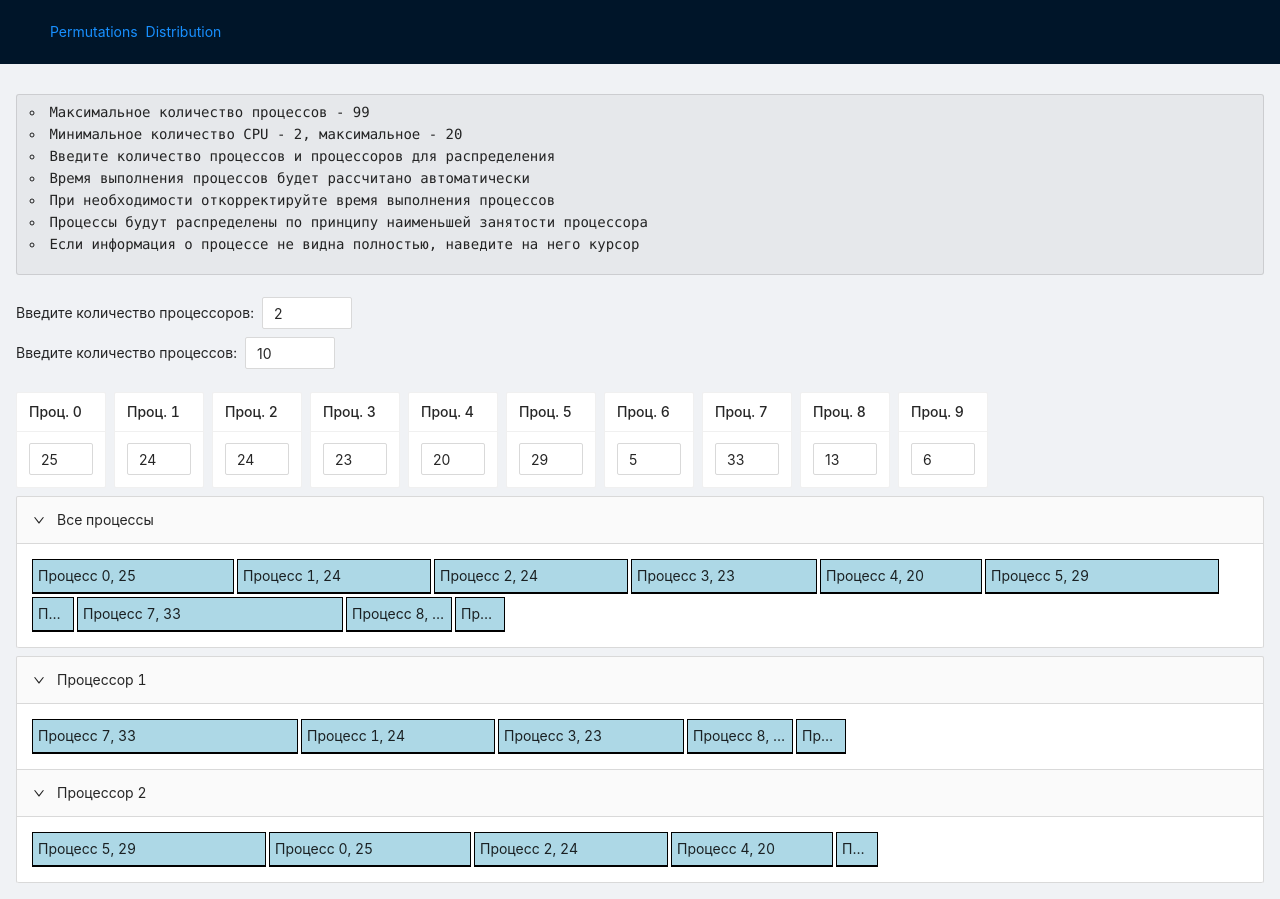
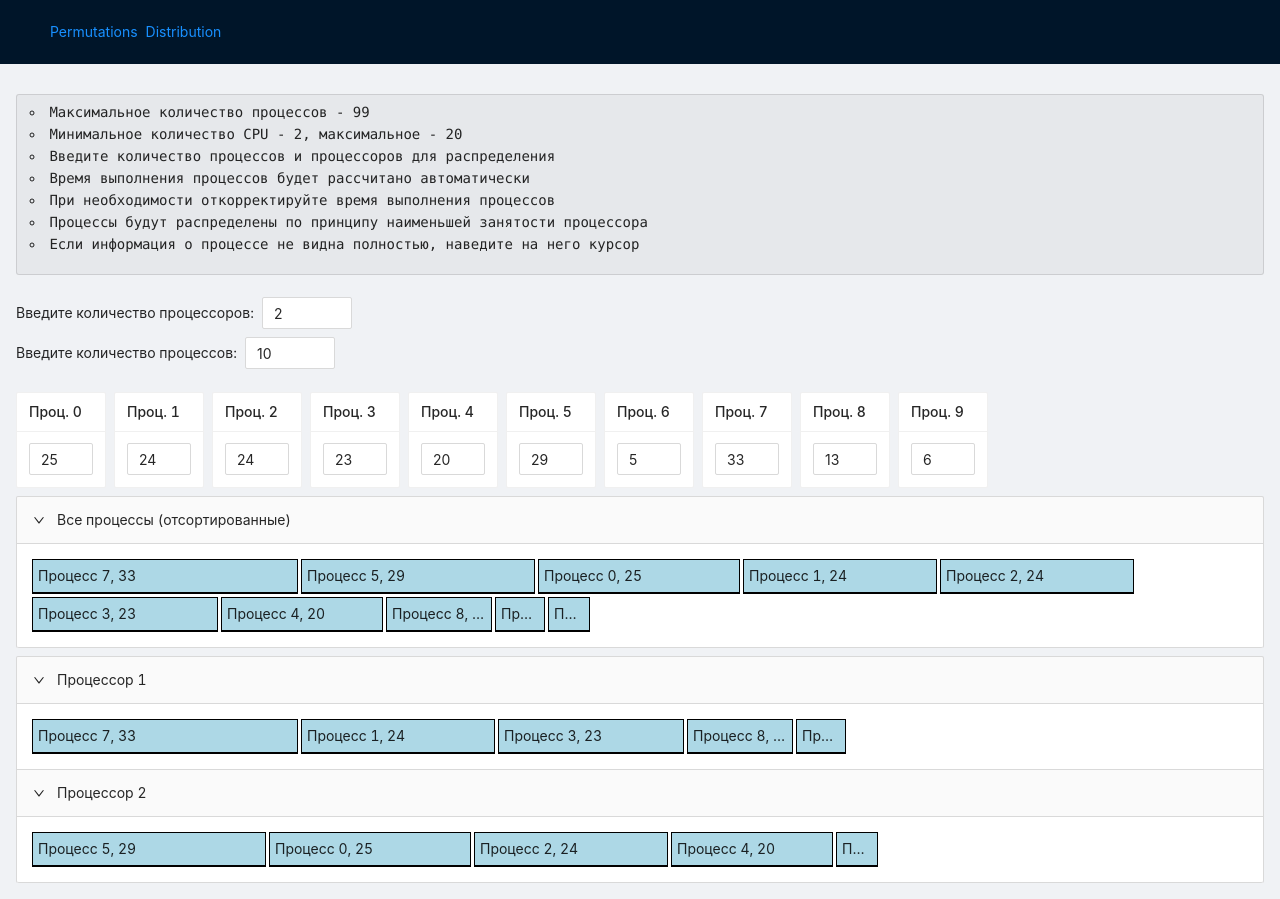
Before and after one commit to Smoke52ru/thread-optimization, a React (Create React App) app: page /distribution in a window 1280 px wide. Built offline with nearby package versions, Linux system fonts and the light colour scheme.

Commit message:
sort initial procs

```diff
--- a/src/components/ProcessDistribution/index.tsx
+++ b/src/components/ProcessDistribution/index.tsx
@@ -170,8 +170,8 @@ const ProcessDistribution: FC = () => {
         </Space>
 
         <Collapse defaultActiveKey='0'>
-          <Panel header='Все процессы' key='0'>
-            <ProcessBar procData={procData}/>
+          <Panel header='Все процессы (отсортированные)' key='0'>
+            <ProcessBar procData={[...procData].sort((a,b)=>-(a.length-b.length))}/>
           </Panel>
         </Collapse>
 
```
Also changed, not shown: 1 other file (tests, documents, lock files or other folders).
